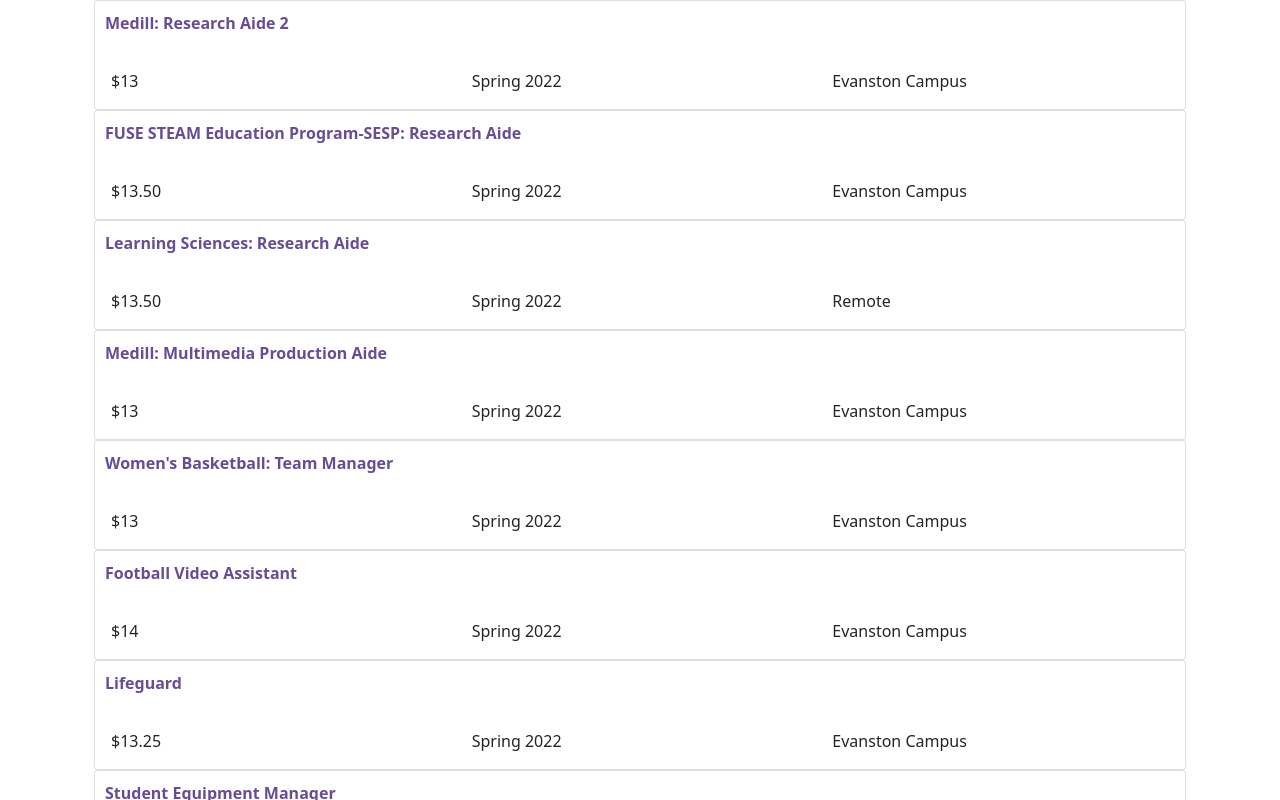
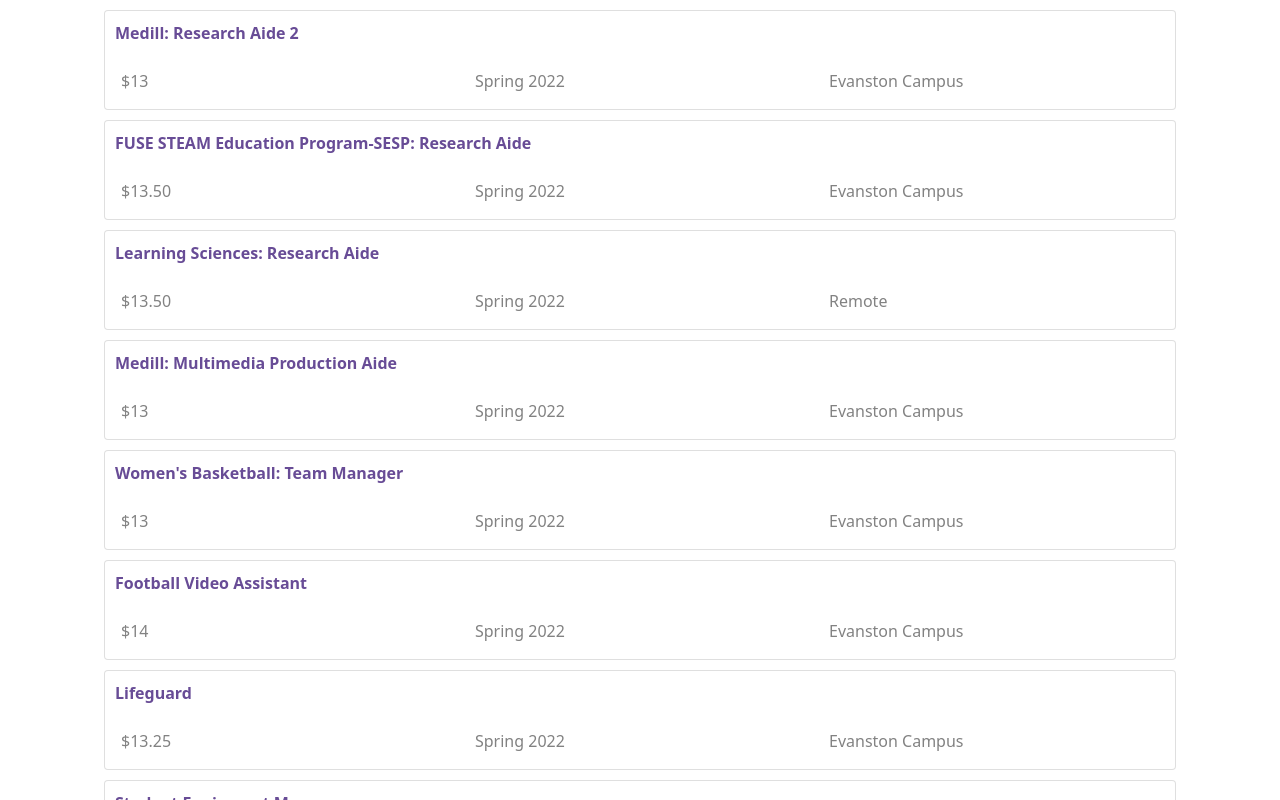
Before and after one commit to 394-s22/myNUJob, a React (Create React App) app: page / in a window 1280 px wide. Shown: the top 800 px of the page. Built offline with nearby package versions, Linux system fonts and the light colour scheme.

Commit message:
styled job cards

```diff
--- a/package.json
+++ b/package.json
@@ -7,6 +7,7 @@
     "@testing-library/react": "^12.1.4",
     "@testing-library/user-event": "^13.5.0",
     "bootstrap": "^5.1.3",
+    "firebase": "^9.6.10",
     "react": "^18.0.0",
     "react-dom": "^18.0.0",
     "react-scripts": "5.0.0",
--- a/src/App.css
+++ b/src/App.css
@@ -2,12 +2,17 @@
   text-align: center;
 }
 
-.card-title {
-  color: #adadad;
+.card {
+  margin: 10px;
+  background-color: #828282;
+}
+.card-text {
+  color: #828282;
 }
 
 .card-title {
   font-weight: bold;
-  padding: 10px;
+  padding-top: 10px;
+  padding-left: 10px;
   color: #684c96;
 }
```
Also changed, not shown: 2 other files (tests, documents, lock files or other folders).
